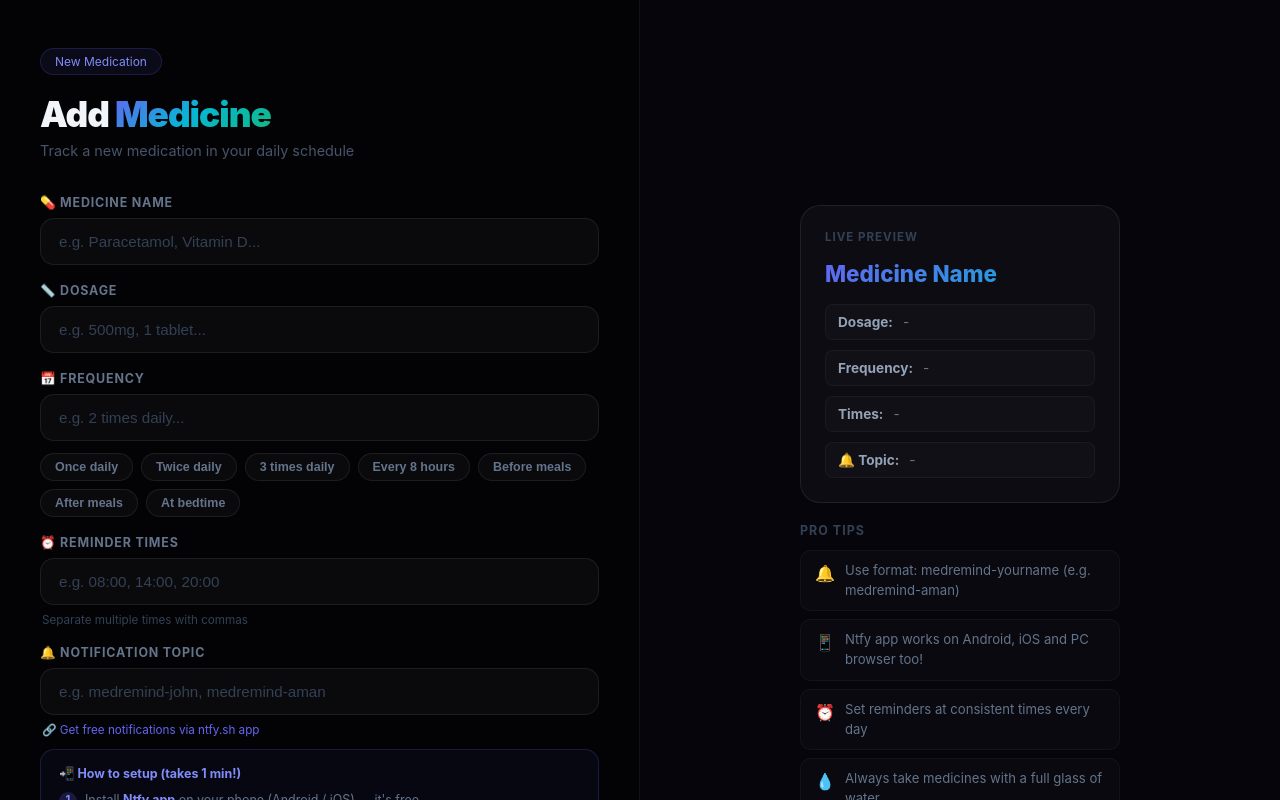
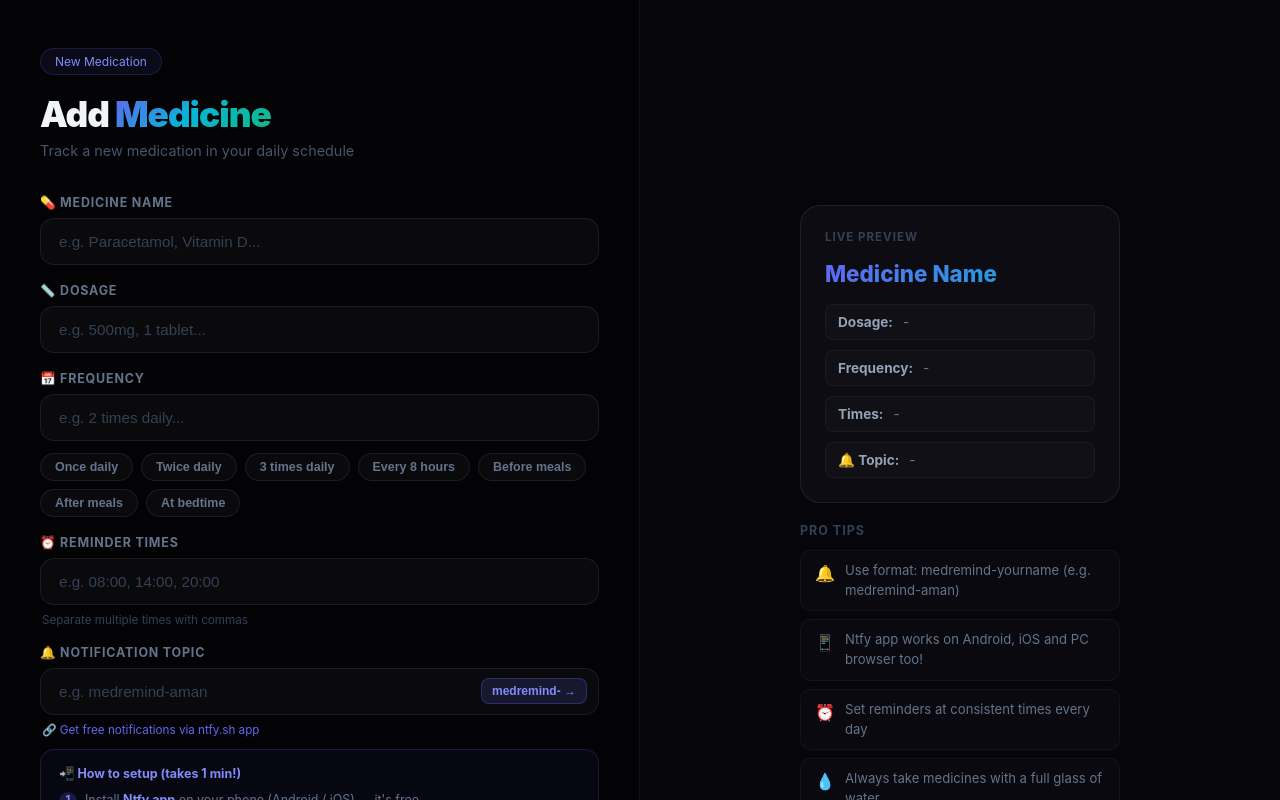
Before and after one commit to amanshuklawork-commits/amanshukla, a React (Create React App) app in the folder frontend/: page /add-medicine in a window 1280 px wide. Shown: the top 800 px of the page. Built offline with nearby package versions, Linux system fonts and the light colour scheme; no server answers.

Commit message:
feat: add medremind- prefix button in ntfy topic field

```diff
--- a/frontend/src/pages/AddMedicine.js
+++ b/frontend/src/pages/AddMedicine.js
@@ -112,6 +112,33 @@ const styles = `
     font-size: 0.73rem;
     color: #334155;
     padding-left: 2px;
+  }
+
+  .ntfy-input-wrap {
+    position: relative;
+    display: flex;
+    align-items: center;
+  }
+
+  .ntfy-prefix-btn {
+    position: absolute;
+    right: 12px;
+    background: rgba(99,102,241,0.15);
+    border: 1px solid rgba(99,102,241,0.3);
+    border-radius: 8px;
+    color: #818cf8;
+    font-size: 0.75rem;
+    font-weight: 700;
+    padding: 5px 10px;
+    cursor: pointer;
+    font-family: 'Outfit', sans-serif;
+    transition: all 0.2s ease;
+    white-space: nowrap;
+  }
+
+  .ntfy-prefix-btn:hover {
+    background: rgba(99,102,241,0.25);
+    border-color: rgba(99,102,241,0.5);
   }
 
   .ntfy-hint {
@@ -439,8 +466,19 @@ function AddMedicine() {
             {/* Ntfy Topic */}
             <div className="field-wrap">
               <label className="field-label">🔔 Notification Topic</label>
-              <input className="field-input" type="text" placeholder="e.g. medremind-john, medremind-aman"
-                value={form.ntfyTopic} onChange={function(e) { setForm({ ...form, ntfyTopic: e.target.value }); }} />
+              <div className="ntfy-input-wrap">
+                <input className="field-input" type="text" placeholder="e.g. medremind-aman"
+                  value={form.ntfyTopic} onChange={function(e) { setForm({ ...form, ntfyTopic: e.target.value }); }}
+                  style={{paddingRight: '145px'}} />
+                <button type="button" className="ntfy-prefix-btn"
+                  onClick={function() {
+                    if (!form.ntfyTopic.startsWith('medremind-')) {
+                      setForm({ ...form, ntfyTopic: 'medremind-' });
+                    }
+                  }}>
+                  medremind- →
+                </button>
+              </div>
               <span className="ntfy-hint">🔗 Get free notifications via ntfy.sh app</span>
 
               {/* Setup Instructions */}
```
